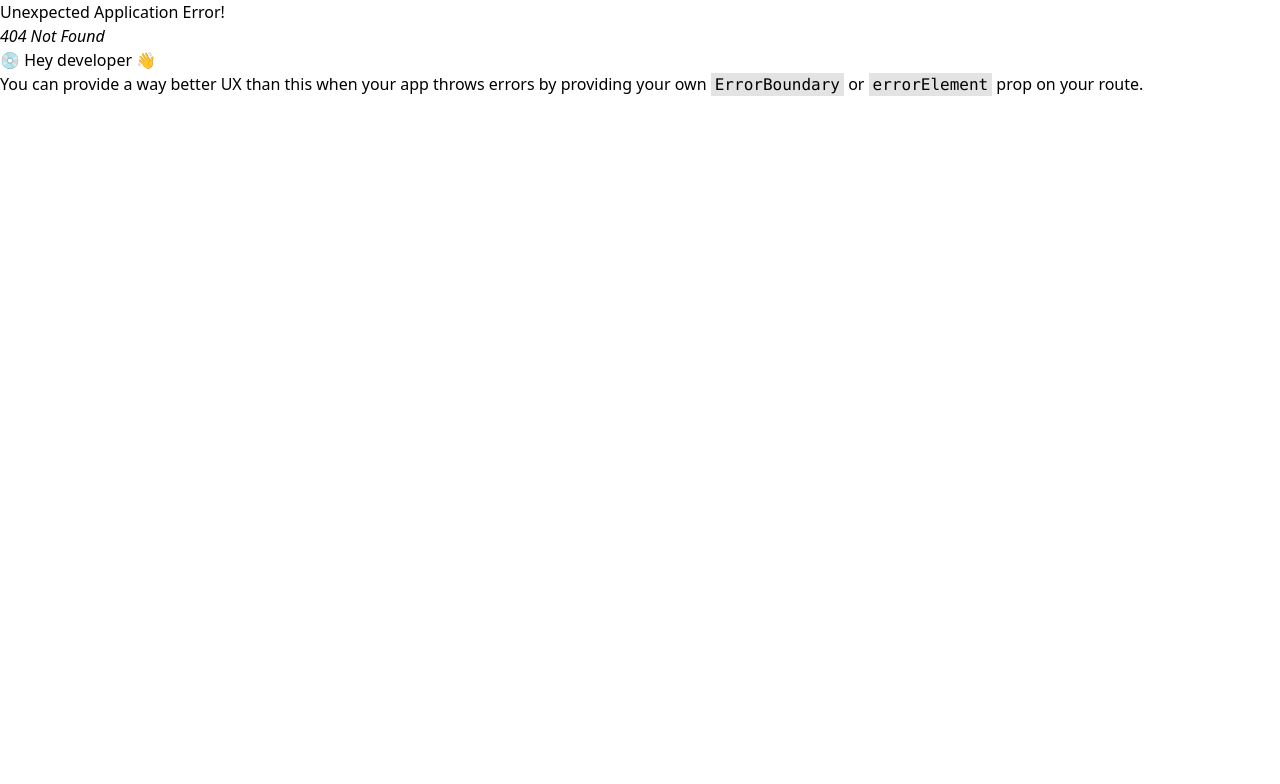
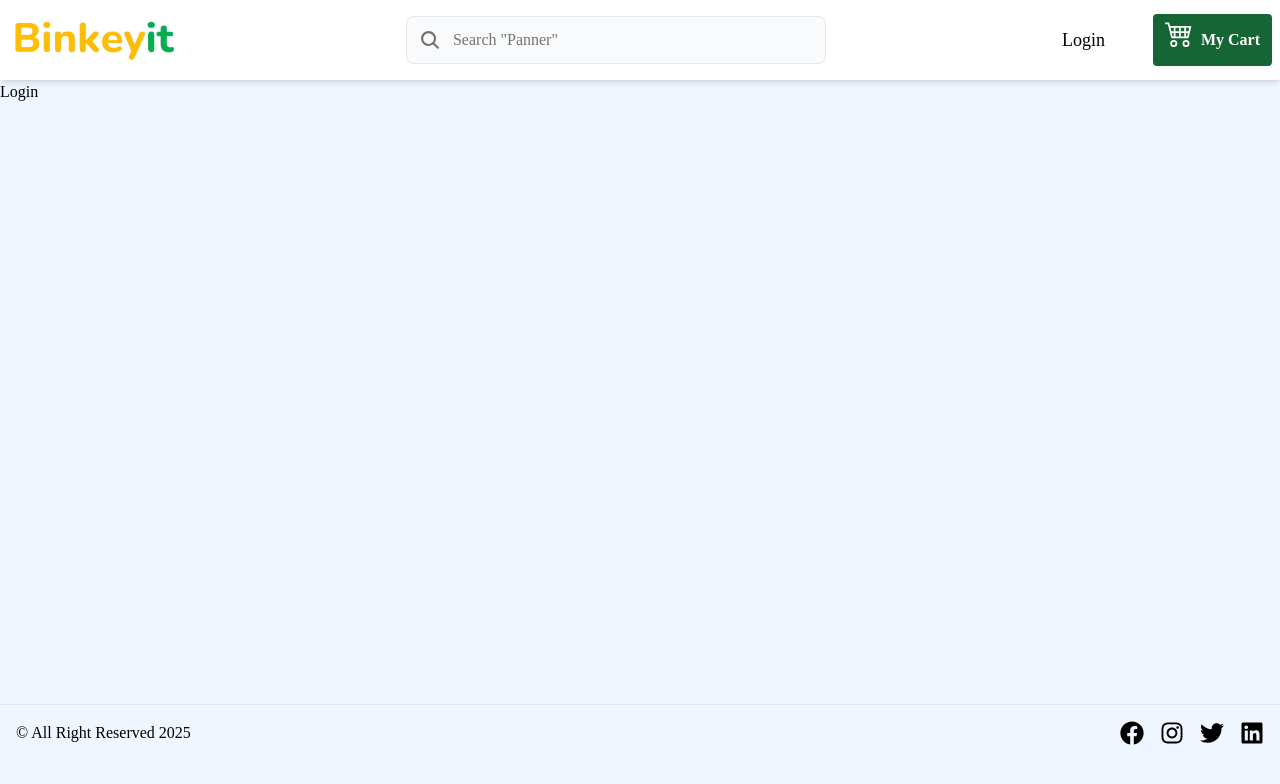
Before and after one commit to RAHULKUMAR092/Blinkit-project, a React (Vite) app in the folder client/: page /login in a window 1280 px wide. Before the commit this address had no page. Shown: the top 784 px of the page. Built offline with nearby package versions, Linux system fonts and the light colour scheme.

Commit message:
Add login and register page only

```diff
--- a/client/src/components/Header.jsx
+++ b/client/src/components/Header.jsx
@@ -1,17 +1,23 @@
 import React from 'react'
 import logo from "../assets/logo.png"
 import Search from './Search'
-import { Link, useLocation } from 'react-router-dom'
+import { Link, useLocation, useNavigate } from 'react-router-dom'
 import { FaRegCircleUser } from "react-icons/fa6";
 import useMobile from '../hooks/useMobile';
+import { BsCart4 } from "react-icons/bs";
 
 const Header = () => {
     const [isMobile] = useMobile();
     const location = useLocation();
     const isSearchPage = location.pathname === '/search';
+    const navigate = useNavigate();
+
+    const redirectToLoginPage = () => {
+        navigate('/login')
+    }
 
     return (
-        <header className='h-24 lg:h-20 lg:shadow-md sticky top-0 flex items-center flex-col justify-center gap-1'>
+        <header className='h-24 lg:h-20 lg:shadow-md sticky top-0 flex items-center flex-col justify-center gap-1 bg-white'>
             {
                 !(isSearchPage && isMobile) && (
                     <div className='container mx-auto flex items-center px-2 justify-between'>
@@ -40,11 +46,22 @@ const Header = () => {
 
                         {/* login and my card  */}
                         <div className=''>
+                            {/* user icons display in only mobile version  */}
                             <button className='text-neutral-600 lg:hidden'>
                                 <FaRegCircleUser size={26} />
                             </button>
-                            <div className='hidden lg:block'>
-                                login and my card
+                            {/* user icons display in only Desktop version  */}
+                            <div className='hidden lg:flex items-center gap-10'>
+                                <button onClick={redirectToLoginPage} className='text-lg px-2'>Login</button>
+                                <button className='flex items-center gap-2 bg-green-800 hover:bg-gray-700 px-3 py-3 rounded text-white'>
+                                    <div className='animate-bounce'>
+                                        {/* add to card icons  */}
+                                        <BsCart4 size={28} />
+                                    </div>
+                                    <div className='font-semibold'>
+                                        <p>My Cart</p>
+                                    </div>
+                                </button>
                             </div>
                         </div>
                     </div>
--- a/client/src/index.css
+++ b/client/src/index.css
@@ -1,3 +1,12 @@
 @tailwind base;
 @tailwind components;
 @tailwind utilities;
+
+@import url('https://fonts.googleapis.com/css2?family=Plus+Jakarta+Sans:ital,wght@0,300;1,300&family=Poppins:ital,wght@0,100;0,200;0,300;0,400;0,500;0,600;0,700;0,800;0,900;1,100;1,200;1,300;1,400;1,500;1,600;1,700;1,800;1,900&display=swap');
+
+body{
+    font-family: "Poppins", serif;
+    font-weight: 100;
+    font-style: normal;
+    @apply bg-blue-50
+}
--- /dev/null
+++ b/client/src/pages/Login.jsx
@@ -0,0 +1,11 @@
+import React from 'react'
+
+const Login = () => {
+    return (
+        <div>
+            Login
+        </div>
+    )
+}
+
+export default Login
--- /dev/null
+++ b/client/src/pages/Register.jsx
@@ -0,0 +1,11 @@
+import React from 'react'
+
+const Register = () => {
+    return (
+        <section className=''>
+            Register
+        </section>
+    )
+}
+
+export default Register
```
Also changed, not shown: client/src/route/index.jsx (+10 -0 lines).
